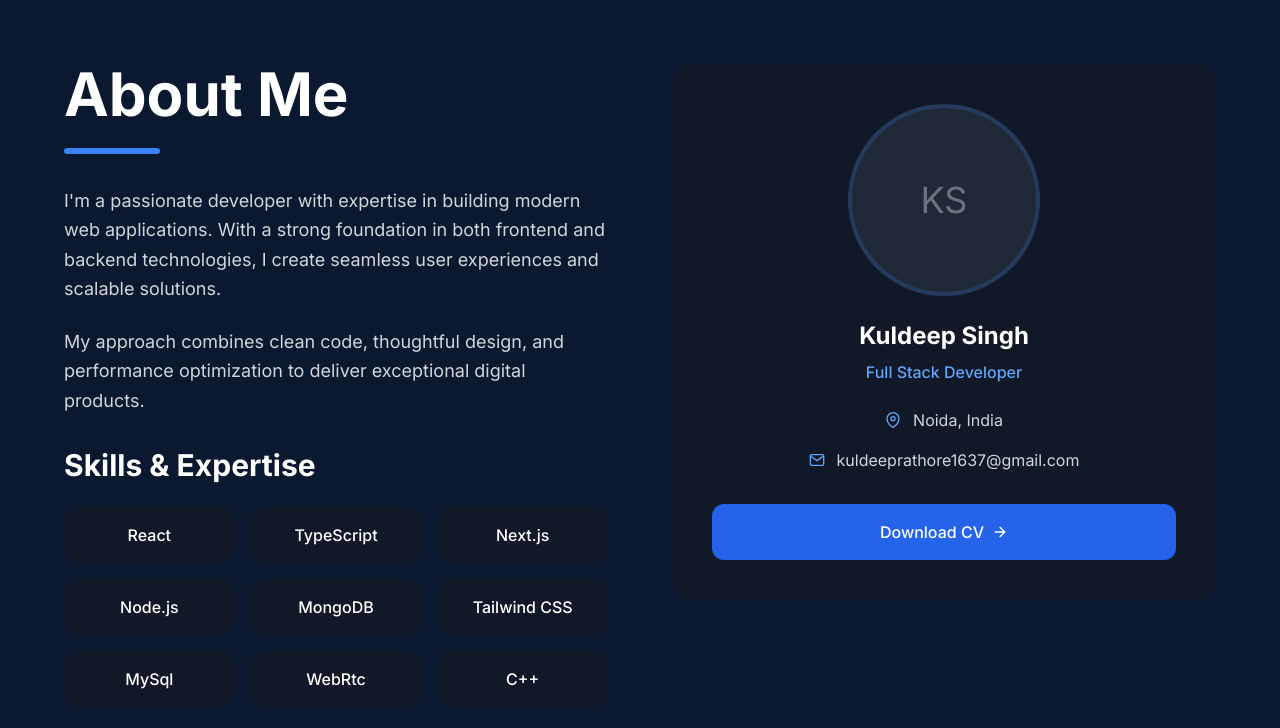
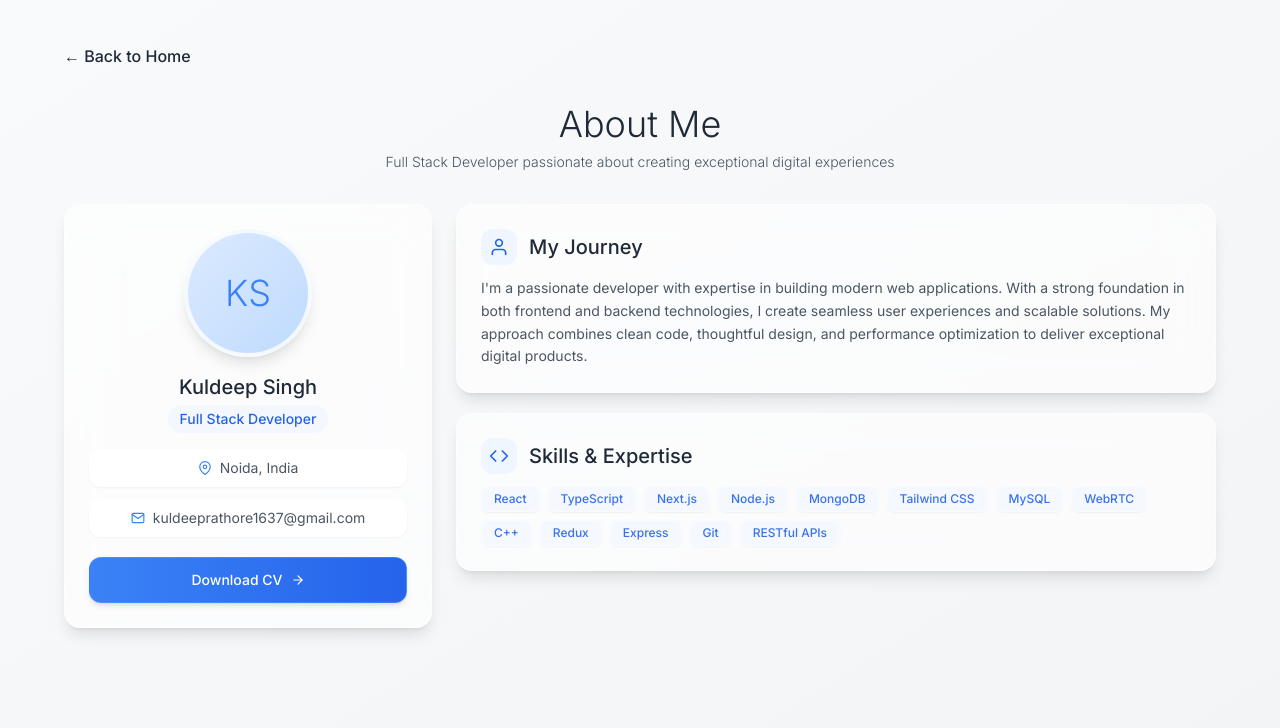
Before and after one commit to Kuldeep2602/Portfolio, a React (Vite) app: page /about in a window 1280 px wide. Shown: the top 728 px of the page. Built offline with nearby package versions, Linux system fonts and the light colour scheme.

Commit message:
project images

```diff
--- a/src/components/About.tsx
+++ b/src/components/About.tsx
@@ -1,68 +1,111 @@
-import { FaUserTie, FaGraduationCap } from 'react-icons/fa';
+import { FaUserTie, FaGraduationCap, FaCode } from 'react-icons/fa';
+import { motion } from 'framer-motion';
 
 const About = () => {
   return (
-    <section id="about" className="py-20 bg-white">
+    <section id="about" className="py-12 bg-gradient-to-br from-gray-50 to-gray-100">
       <div className="container mx-auto px-4">
-        <h2 className="text-3xl font-bold text-center mb-16">
-          <span className="border-b-4 border-blue-600 pb-2">About Me</span>
-        </h2>
+        <motion.div
+          initial={{ opacity: 0, y: 20 }}
+          animate={{ opacity: 1, y: 0 }}
+          transition={{ duration: 0.5 }}
+          className="text-center mb-8"
+        >
+          <h2 className="text-3xl font-light text-gray-800 mb-2">About Me</h2>
+          <p className="text-sm text-gray-600 font-light">Full Stack Developer passionate about creating exceptional digital experiences</p>
+        </motion.div>
 
-        <div className="flex flex-col md:flex-row gap-12 items-center">
-          <div className="md:w-1/3">
-            <div className="bg-gray-200 rounded-lg overflow-hidden">
-              <img
-                src="/profile-placeholder.jpg"
-                alt="Profile"
-                className="w-full h-auto"
-              />
-            </div>
-          </div>
-
-          <div className="md:w-2/3">
-            <h3 className="text-2xl font-semibold mb-4">Who am I?</h3>
-            <p className="text-gray-600 mb-6">
-              I'm a passionate Full Stack Developer with a strong foundation in web development.
-              I love turning complex problems into simple, beautiful, and intuitive solutions.
-              With expertise in both front-end and back-end development, I create seamless
-              user experiences with clean, efficient code.
-            </p>
-
-            <div className="grid grid-cols-1 md:grid-cols-2 gap-8 mt-10">
-              <div className="flex items-start">
-                <div className="bg-blue-100 p-3 rounded-full mr-4">
-                  <FaUserTie className="text-blue-600 text-xl" />
-                </div>
-                <div>
-                  <h4 className="font-semibold">Experience</h4>
-                  <p className="text-gray-600">3+ Years</p>
-                  <p className="text-sm text-gray-500">Full Stack Development</p>
+        <div className="flex flex-col md:flex-row gap-6 items-start">
+          {/* Left column - Photo and contact */}
+          <motion.div
+            initial={{ opacity: 0, x: -20 }}
+            animate={{ opacity: 1, x: 0 }}
+            transition={{ duration: 0.5, delay: 0.2 }}
+            className="md:w-1/3 flex flex-col gap-4"
+          >
+            {/* Profile photo card */}
+            <div className="bg-white/60 backdrop-blur-xl rounded-2xl shadow-lg border border-white/50 p-4 overflow-hidden transition-all duration-300 hover:shadow-xl">
+              <div className="bg-gradient-to-br from-blue-100 to-blue-200 rounded-xl overflow-hidden border border-white/80">
+                <div className="aspect-square flex items-center justify-center text-blue-500">
+                  <span className="text-5xl font-light">KS</span>
                 </div>
               </div>
-
-              <div className="flex items-start">
-                <div className="bg-blue-100 p-3 rounded-full mr-4">
-                  <FaGraduationCap className="text-blue-600 text-xl" />
-                </div>
-                <div>
-                  <h4 className="font-semibold">Education</h4>
-                  <p className="text-gray-600">B.Tech in Computer Science</p>
-                  <p className="text-sm text-gray-500">University Name, Year</p>
-                </div>
+              <div className="mt-4 text-center">
+                <h3 className="text-xl font-medium text-gray-800">Kuldeep Singh</h3>
+                <p className="text-blue-600 text-sm font-medium mt-1 bg-blue-50/60 px-3 py-1 rounded-full inline-block">Full Stack Developer</p>
               </div>
             </div>
 
-            <div className="mt-8">
+            {/* Download CV button */}
+            <motion.div
+              initial={{ opacity: 0, y: 10 }}
+              animate={{ opacity: 1, y: 0 }}
+              transition={{ duration: 0.3, delay: 0.4 }}
+            >
               <a
-                href="/resume.pdf"
+                href="https://drive.google.com/file/d/1W1nLUwRmCLbCBWnbV7ogf2gEhl-0tZf6/view?usp=drive_link"
                 target="_blank"
                 rel="noopener noreferrer"
-                className="inline-flex items-center px-6 py-3 border border-transparent text-base font-medium rounded-md text-white bg-blue-600 hover:bg-blue-700"
+                className="w-full inline-flex items-center justify-center px-4 py-3 bg-gradient-to-r from-blue-500 to-blue-600 text-white font-medium rounded-xl shadow-md hover:shadow-lg transition-all duration-300 transform hover:scale-105 backdrop-blur-md border border-blue-400/40"
               >
                 Download CV
               </a>
+            </motion.div>
+          </motion.div>
+
+          {/* Right column - Bio and skills */}
+          <motion.div
+            initial={{ opacity: 0, x: 20 }}
+            animate={{ opacity: 1, x: 0 }}
+            transition={{ duration: 0.5, delay: 0.4 }}
+            className="md:w-2/3 flex flex-col gap-4"
+          >
+            {/* Bio */}
+            <div className="bg-white/60 backdrop-blur-xl rounded-2xl shadow-lg border border-white/50 p-6 transition-all duration-300 hover:shadow-xl">
+              <div className="flex items-center mb-3">
+                <div className="p-2 bg-blue-50 rounded-xl mr-3 border border-white/40 shadow-sm">
+                  <FaUserTie className="text-blue-600 text-lg" />
+                </div>
+                <h3 className="text-xl font-medium text-gray-800">My Journey</h3>
+              </div>
+              <p className="text-gray-600 text-sm leading-relaxed">
+                I'm a passionate Full Stack Developer with expertise in building modern web applications.
+                With 3+ years of experience, I create seamless user experiences with clean, efficient code,
+                combining thoughtful design and performance optimization to deliver exceptional digital products.
+              </p>
             </div>
-          </div>
+
+
+
+            {/* Skills */}
+            <motion.div
+              initial={{ opacity: 0, y: 20 }}
+              animate={{ opacity: 1, y: 0 }}
+              transition={{ duration: 0.5, delay: 0.8 }}
+              className="bg-white/60 backdrop-blur-xl rounded-2xl shadow-lg border border-white/50 p-6 transition-all duration-300 hover:shadow-xl"
+            >
+              <div className="flex items-center mb-3">
+                <div className="p-2 bg-blue-50 rounded-xl mr-3 border border-white/40 shadow-sm">
+                  <FaCode className="text-blue-600 text-lg" />
+                </div>
+                <h3 className="text-xl font-medium text-gray-800">Skills</h3>
+              </div>
+
+              <div className="flex flex-wrap gap-2">
+                {['React', 'TypeScript', 'Next.js', 'Node.js', 'MongoDB', 'Tailwind', 'MySQL', 'WebRTC', 'C++'].map((skill, i) => (
+                  <motion.span
+                    key={i}
+                    initial={{ opacity: 0, scale: 0.9 }}
+                    animate={{ opacity: 1, scale: 1 }}
+                    transition={{ duration: 0.2, delay: 0.1 * i + 0.8 }}
+                    className="bg-blue-50/60 backdrop-blur-sm text-blue-600/90 px-3 py-1 text-xs rounded-lg font-medium border border-white/40 shadow-sm"
+                  >
+                    {skill}
+                  </motion.span>
+                ))}
+              </div>
+            </motion.div>
+          </motion.div>
         </div>
       </div>
     </section>
--- a/src/pages/About.tsx
+++ b/src/pages/About.tsx
@@ -1,79 +1,125 @@
-import { FiArrowRight, FiMail, FiMapPin } from 'react-icons/fi';
+import { FiArrowRight, FiMail, FiMapPin, FiUser, FiCode } from 'react-icons/fi';
+import { motion } from 'framer-motion';
+import { Link } from 'react-router-dom';
 
 const About = () => {
   return (
-    <div className="min-h-screen bg-[#0a192f] text-white p-6 md:p-12 lg:p-16">
-      <div className="max-w-7xl mx-auto">
-        <div className="grid grid-cols-1 lg:grid-cols-2 gap-12 lg:gap-16">
-          <div className="space-y-8">
-            <div>
-              <h1 className="text-4xl md:text-5xl lg:text-6xl font-bold mb-6">
-                About Me
-              </h1>
-              <div className="w-24 h-1.5 bg-blue-500 rounded-full"></div>
-            </div>
+    <div className="min-h-screen bg-gradient-to-br from-gray-50 to-gray-100 p-4 md:p-8 text-gray-800">
+      {/* Navigation */}
+      <nav className="py-3 px-4 sm:px-6 mb-6">
+        <div className="max-w-6xl mx-auto flex justify-between items-center">
+          <Link to="/" className="text-base font-medium text-gray-800 hover:text-blue-600 transition-colors">
+            ← Back to Home
+          </Link>
+        </div>
+      </nav>
 
-            <div className="space-y-6">
-              <p className="text-lg text-gray-300 leading-relaxed">
-                I'm a passionate developer with expertise in building modern web applications.
-                With a strong foundation in both frontend and backend technologies, I create
-                seamless user experiences and scalable solutions.
-              </p>
-              <p className="text-lg text-gray-300 leading-relaxed">
-                My approach combines clean code, thoughtful design, and performance
-                optimization to deliver exceptional digital products.
-              </p>
-            </div>
+      <div className="max-w-6xl mx-auto">
+        <motion.div
+          initial={{ opacity: 0, y: 20 }}
+          animate={{ opacity: 1, y: 0 }}
+          transition={{ duration: 0.5 }}
+          className="text-center mb-8"
+        >
+          <h1 className="text-3xl md:text-4xl font-light text-gray-800 mb-2">About Me</h1>
+          <p className="text-sm text-gray-600 font-light">Full Stack Developer passionate about creating exceptional digital experiences</p>
+        </motion.div>
 
-            <div>
-              <h2 className="text-3xl font-bold mb-6">Skills & Expertise</h2>
-              <div className="grid grid-cols-2 md:grid-cols-3 gap-4">
-                {['React', 'TypeScript', 'Next.js', 'Node.js', 'MongoDB', 'Tailwind CSS', 'MySql', 'WebRtc', 'C++'].map((skill, i) => (
-                  <div
-                    key={i}
-                    className="bg-gray-900 text-white px-6 py-4 rounded-2xl text-center font-medium hover:bg-gray-800 transition-colors duration-200"
-                  >
-                    {skill}
-                  </div>
-                ))}
-              </div>
-            </div>
-          </div>
-
-          <div className="bg-gray-900 rounded-3xl p-8 lg:p-10 h-fit">
+        <div className="grid grid-cols-1 md:grid-cols-3 gap-6">
+          {/* Left column - Profile */}
+          <motion.div
+            initial={{ opacity: 0, y: 10 }}
+            animate={{ opacity: 1, y: 0 }}
+            transition={{ duration: 0.4 }}
+            className="bg-white/60 backdrop-blur-xl rounded-2xl shadow-lg border border-white/50 p-6 transition-all duration-300 hover:shadow-xl h-fit"
+          >
             <div className="flex flex-col items-center text-center">
-              <div className="w-48 h-48 rounded-full bg-gray-800 mb-6 overflow-hidden border-4 border-blue-500/20">
-                <div className="w-full h-full flex items-center justify-center text-gray-500">
-                  <span className="text-4xl">KS</span>
+              <div className="w-32 h-32 rounded-full bg-gradient-to-br from-blue-100 to-blue-200 mb-4 overflow-hidden border-4 border-white/80 shadow-lg">
+                <div className="w-full h-full flex items-center justify-center text-blue-500">
+                  <span className="text-4xl font-light">KS</span>
                 </div>
               </div>
-              <h3 className="text-2xl font-bold mb-2">Kuldeep Singh</h3>
-              <p className="text-blue-400 font-medium mb-6">Full Stack Developer</p>
+              <h3 className="text-xl font-medium text-gray-800 mb-1">Kuldeep Singh</h3>
+              <p className="text-blue-600 font-medium mb-4 bg-blue-50/60 px-3 py-1 rounded-full inline-block text-sm">Full Stack Developer</p>
 
-              <div className="w-full space-y-4 mb-8">
-                <div className="flex items-center justify-center space-x-3 text-gray-300">
-                  <FiMapPin className="text-blue-400" />
+              <div className="w-full space-y-3 mb-5">
+                <div className="flex items-center justify-center space-x-2 text-gray-600 bg-white/70 backdrop-blur-sm px-3 py-2 rounded-xl border border-white/40 shadow-sm text-sm">
+                  <FiMapPin className="text-blue-500" />
                   <span>Noida, India</span>
                 </div>
-                <div className="flex items-center justify-center space-x-3 text-gray-300">
-                  <FiMail className="text-blue-400" />
-                  <a href="mailto:kuldeeprathore1637@gmail.com" className="hover:text-white transition-colors">
+                <div className="flex items-center justify-center space-x-2 text-gray-600 bg-white/70 backdrop-blur-sm px-3 py-2 rounded-xl border border-white/40 shadow-sm text-sm">
+                  <FiMail className="text-blue-500" />
+                  <a href="mailto:kuldeeprathore1637@gmail.com" className="hover:text-blue-600 transition-colors">
                     kuldeeprathore1637@gmail.com
                   </a>
                 </div>
               </div>
 
               <a
-                href="https://drive.google.com/file/d/1CUwObFFDrLuQcMZY0L96w5c5nOt8wfIr/view?usp=sharing"
+                href="https://drive.google.com/file/d/1W1nLUwRmCLbCBWnbV7ogf2gEhl-0tZf6/view?usp=drive_link"
                 target="_blank"
                 rel="noopener noreferrer"
-                className="w-full bg-blue-600 hover:bg-blue-700 text-white font-medium py-4 px-6 rounded-xl flex items-center justify-center transition-all duration-300 transform hover:-translate-y-1"
+                className="w-full bg-gradient-to-r from-blue-500 to-blue-600 text-white font-medium py-3 px-4 rounded-xl flex items-center justify-center transition-all duration-300 transform hover:-translate-y-1 hover:shadow-lg shadow-md backdrop-blur-md border border-blue-400/40 text-sm"
               >
                 Download CV
                 <FiArrowRight className="ml-2" />
               </a>
             </div>
-          </div>
+          </motion.div>
+
+          {/* Middle column - Experience and Education */}
+          <motion.div
+            initial={{ opacity: 0, y: 10 }}
+            animate={{ opacity: 1, y: 0 }}
+            transition={{ duration: 0.5, delay: 0.1 }}
+            className="md:col-span-2 flex flex-col gap-5"
+          >
+            {/* Journey section */}
+            <div className="bg-white/60 backdrop-blur-xl rounded-2xl shadow-lg border border-white/50 p-6 transition-all duration-300 hover:shadow-xl">
+              <div className="flex items-center mb-3">
+                <div className="p-2 bg-blue-50 rounded-xl mr-3">
+                  <FiUser className="text-blue-600 w-5 h-5" />
+                </div>
+                <h2 className="text-xl font-medium text-gray-800">My Journey</h2>
+              </div>
+
+              <p className="text-gray-600 text-sm leading-relaxed mb-0">
+                I'm a passionate developer with expertise in building modern web applications.
+                With a strong foundation in both frontend and backend technologies, I create
+                seamless user experiences and scalable solutions. My approach combines clean code,
+                thoughtful design, and performance optimization to deliver exceptional digital products.
+              </p>
+            </div>
+
+            {/* Skills section */}
+            <motion.div
+              initial={{ opacity: 0, y: 10 }}
+              animate={{ opacity: 1, y: 0 }}
+              transition={{ duration: 0.5, delay: 0.4 }}
+              className="bg-white/60 backdrop-blur-xl rounded-2xl shadow-lg border border-white/50 p-6 transition-all duration-300 hover:shadow-xl"
+            >
+              <div className="flex items-center mb-3">
+                <div className="p-2 bg-blue-50 rounded-xl mr-3">
+                  <FiCode className="text-blue-600 w-5 h-5" />
+                </div>
+                <h2 className="text-xl font-medium text-gray-800">Skills & Expertise</h2>
+              </div>
+
+              <div className="flex flex-wrap gap-2">
+                {['React', 'TypeScript', 'Next.js', 'Node.js', 'MongoDB', 'Tailwind CSS', 'MySQL', 'WebRTC', 'C++', 'Redux', 'Express', 'Git', 'RESTful APIs'].map((skill, i) => (
+                  <motion.div
+                    key={i}
+                    initial={{ opacity: 0, scale: 0.9 }}
+                    animate={{ opacity: 1, scale: 1 }}
+                    transition={{ duration: 0.2, delay: 0.05 * i + 0.4 }}
+                    className="bg-blue-50/60 backdrop-blur-sm text-blue-600/90 px-3 py-1 rounded-lg text-xs font-medium border border-white/40 shadow-sm"
+                  >
+                    {skill}
+                  </motion.div>
+                ))}
+              </div>
+            </motion.div>
+          </motion.div>
         </div>
       </div>
     </div>
--- a/src/pages/LandingPage.tsx
+++ b/src/pages/LandingPage.tsx
@@ -49,7 +49,7 @@ const LandingPage = () => {
 
               {/* Social Links */}
               <div className="grid grid-cols-2 gap-3 mt-6">
-                <a href="https://drive.google.com/file/d/1eheUbjGbvG7LBctczPDZlzFowA8QWQ6o/view?usp=sharing" target="_blank" rel="noopener noreferrer" className="bg-white/30 hover:bg-white/50 text-white/90 font-medium shadow-lg rounded-xl px-3 py-2 flex items-center gap-2 text-sm transition-all duration-300 ease-out transform hover:scale-105 hover:-translate-y-1 hover:shadow-xl active:scale-95 backdrop-blur-md border border-white/30">
+                <a href="https://drive.google.com/file/d/1W1nLUwRmCLbCBWnbV7ogf2gEhl-0tZf6/view?usp=drive_link" target="_blank" rel="noopener noreferrer" className="bg-white/30 hover:bg-white/50 text-white/90 font-medium shadow-lg rounded-xl px-3 py-2 flex items-center gap-2 text-sm transition-all duration-300 ease-out transform hover:scale-105 hover:-translate-y-1 hover:shadow-xl active:scale-95 backdrop-blur-md border border-white/30">
                   <FileText className="w-4 h-4" /> Resume
                 </a>
                 <a href="https://github.com/Kuldeep2602" target="_blank" rel="noopener noreferrer" className="bg-white/30 hover:bg-white/50 text-white/90 font-medium shadow-lg rounded-xl px-3 py-2 flex items-center gap-2 text-sm transition-all duration-300 ease-out transform hover:scale-105 hover:-translate-y-1 hover:shadow-xl active:scale-95 backdrop-blur-md border border-white/30">
--- a/src/pages/Projects.tsx
+++ b/src/pages/Projects.tsx
@@ -30,7 +30,7 @@ const projects: Project[] = [
   {
     title: 'E-Commerce Platform',
     description: 'A full-stack e-commerce solution with Google OAuth + JWT security, Razorpay payments (INR ready), automated order notifications, and lightning-fast Tailwind CSS. Zero to production-ready with authentication, payments, admin panel, and email automation.',
-    imageUrl: 'https://images.unsplash.com/photo-1556742049-0cfed4f6a45d?ixlib=rb-4.0.3&auto=format&fit=crop&w=1170&q=80',
+    imageUrl: '/images/ecommerce-new.png',
     demoUrl: 'https://e-com-ashen-iota.vercel.app',
     codeUrl: 'https://github.com/Kuldeep2602/e-commerce',
     tags: ['React', 'Node.js', 'Express', 'Tailwind', 'OAuth', 'Razorpay']
@@ -42,6 +42,14 @@ const projects: Project[] = [
     demoUrl: 'https://chat-app-fe-psi.vercel.app/',
     codeUrl: 'https://github.com/Kuldeep2602/chat_app_be',
     tags: ['React', 'Socket.IO', 'Node.js']
+  },
+  {
+    title: 'Vigovia Travel Platform',
+    description: 'A comprehensive travel planning platform that helps users discover destinations, create itineraries, and book accommodations. Features include personalized recommendations, interactive maps, and real-time availability updates.',
+    imageUrl: 'https://images.unsplash.com/photo-1503220317375-aaad61436b1b?ixlib=rb-4.0.3&ixid=M3wxMjA3fDB8MHxwaG90by1wYWdlfHx8fGVufDB8fHx8fA%3D%3D&auto=format&fit=crop&w=1170&q=80',
+    demoUrl: 'https://vigovia-travel.vercel.app',
+    codeUrl: 'https://github.com/Kuldeep2602/vigovia-travel',
+    tags: ['React', 'Node.js', 'MongoDB', 'Google Maps API', 'Authentication', 'Responsive Design']
   },
   {
     title: 'News App',
--- a/src/pages/Work.tsx
+++ b/src/pages/Work.tsx
@@ -35,7 +35,7 @@ const projects: Project[] = [
     id: 3,
     title: 'E-Commerce Platform',
     description: 'A full-stack e-commerce solution with Google OAuth + JWT security, Razorpay payments (INR ready), automated order notifications, and lightning-fast Tailwind CSS. Zero to production-ready with authentication, payments, admin panel, and email automation.',
-    image: 'https://images.unsplash.com/photo-1556742049-0cfed4f6a45d?ixlib=rb-4.0.3&auto=format&fit=crop&w=1170&q=80',
+    image: '/images/ecommerce-new.png',
     demoUrl: 'https://e-com-ashen-iota.vercel.app',
     codeUrl: 'https://github.com/Kuldeep2602/e-commerce',
     tags: ['React', 'Node.js', 'Express', 'Tailwind', 'OAuth', 'Razorpay']
@@ -51,6 +51,15 @@ const projects: Project[] = [
   },
   {
     id: 5,
+    title: 'Vigovia Travel Platform',
+    description: 'A comprehensive travel planning platform that helps users discover destinations, create itineraries, and book accommodations. Features include personalized recommendations, interactive maps, and real-time availability updates.',
+    tags: ['React', 'Node.js', 'MongoDB', 'Google Maps API', 'Authentication', 'Responsive Design'],
+    image: 'https://images.unsplash.com/photo-1503220317375-aaad61436b1b?ixlib=rb-4.0.3&ixid=M3wxMjA3fDB8MHxwaG90by1wYWdlfHx8fGVufDB8fHx8fA%3D%3D&auto=format&fit=crop&w=1170&q=80',
+    demoUrl: 'https://vigovia-travel.vercel.app',
+    codeUrl: 'https://github.com/Kuldeep2602/vigovia-travel'
+  },
+  {
+    id: 6,
     title: 'News App',
     description: 'A modern news application with real-time updates and bookmark functionality.',
     tags: ['React Native', 'API', 'Firebase'],
```
Also changed, not shown: public/images/ecommerce-new.png (added), public/images/ecommerce-preview.png (added).
